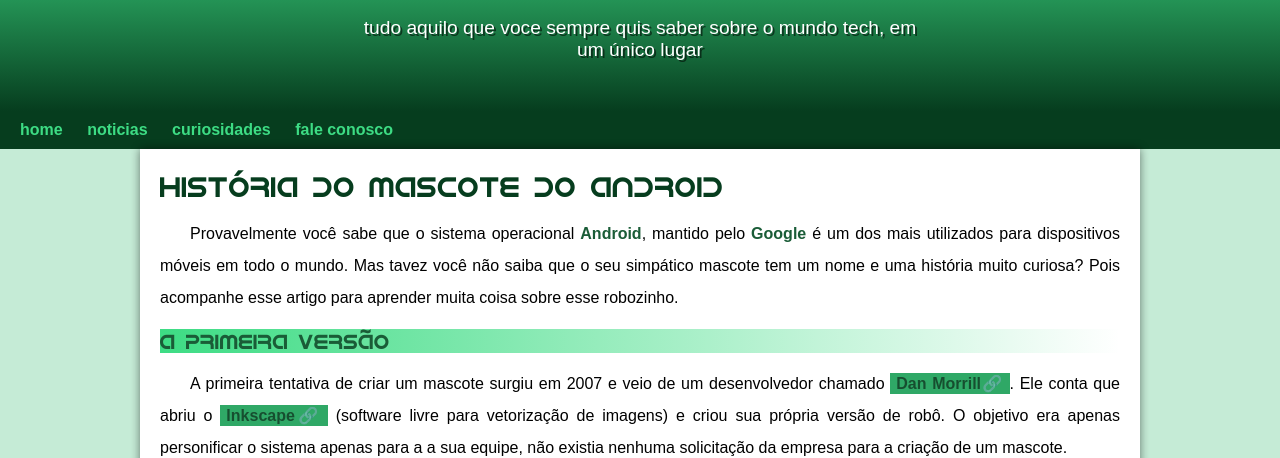
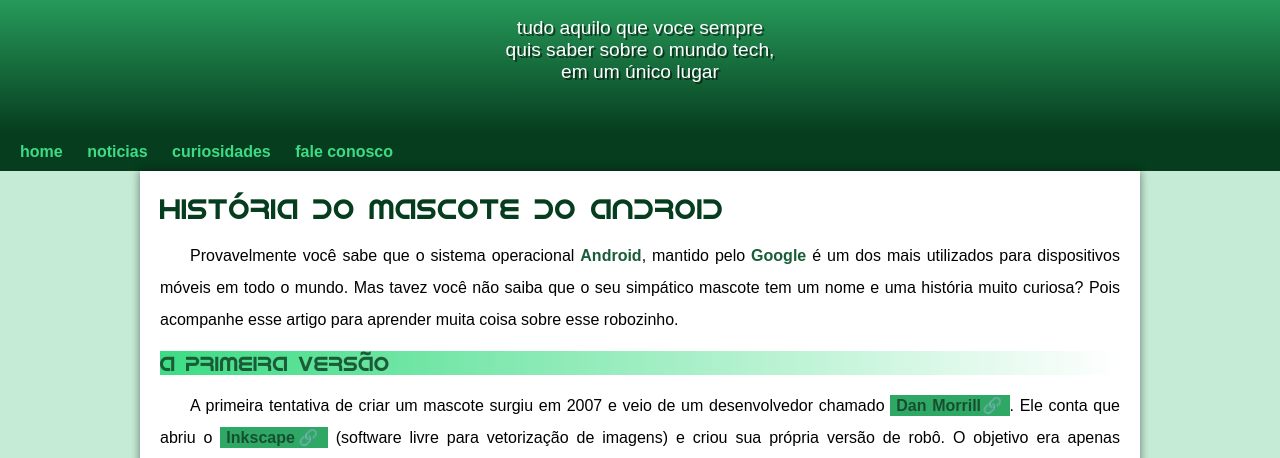
Before and after one commit to Sakayvns/desafio10, a plain HTML site: page index.html in a window 1280 px wide. Shown: the part 94-552 px from the top of the page. Drawn offline with Linux system fonts and the light colour scheme; a web font is replaced by a local one.

Commit message:
correção

```diff
--- a/style/style.css
+++ b/style/style.css
@@ -61,7 +61,7 @@ header > p{
     color: white;
     font-family: var(--font-padrao);
     font-size: 1.2em;
-    width: 600px;
+    width: 290px;
     padding-right: 10px;
     padding-left: 10px;
     margin: auto;
```
